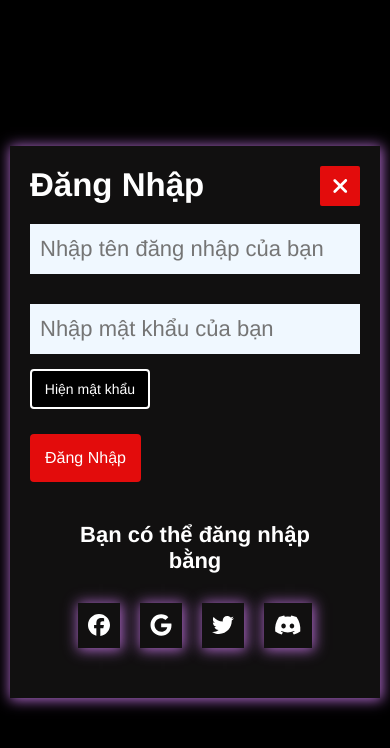
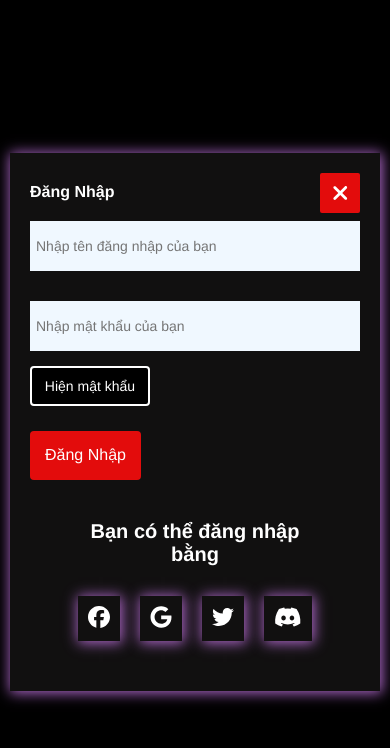
Before and after one commit to thephong2408/comic-web, a React (Create React App) app: page /signin in a window 390 px wide. Shown: the top 748 px of the page. Built offline with nearby package versions, Linux system fonts and the light colour scheme.

Commit message:
update code

```diff
--- a/src/Layout/DefaultLayout/Swiper/Item.module.scss
+++ b/src/Layout/DefaultLayout/Swiper/Item.module.scss
@@ -38,3 +38,6 @@ img {
         }
     }
 }
+
+@media (max-width: 575.98px) {
+}
--- a/src/Layout/DefaultLayout/Swiper/styles.css
+++ b/src/Layout/DefaultLayout/Swiper/styles.css
@@ -32,6 +32,18 @@ h3 {
     display: flex;
     justify-content: center;
     align-items: center;
+}
+@media (max-width: 575.98px) {
+    .swiper-slide {
+        min-width: 15rem;
+        max-width: 20rem;
+        height: 100%;
+    }
+    .swiper {
+        width: 100%;
+        height: 18rem;
+        background-color: var(--background-color--white);
+    }
 }
 
 .swiper-slide img {
--- a/src/Pages/Chapter/Chapter.module.scss
+++ b/src/Pages/Chapter/Chapter.module.scss
@@ -10,7 +10,7 @@
             height: 5rem;
             align-items: center;
             .nav-title-li1 {
-                padding: 1rem;
+                padding-inline: 1rem;
                 font-size: var(--l);
                 font-weight: 600;
             }
--- a/src/Pages/Chapter/index.js
+++ b/src/Pages/Chapter/index.js
@@ -85,13 +85,6 @@ function Chapter() {
                     <nav className={cx('nav-title')}>
                         <ul className={cx('nav-title-ul')}>
                             <li className={cx('nav-title-li1', 'nav-title-li-home')}>
-                                <Link to="/">Trang chủ</Link>
-                            </li>
-                            <li className={cx('nav-title-li1')}>
-                                <FontAwesomeIcon icon={faAnglesRight} />
-                            </li>
-
-                            <li className={cx('nav-title-li1', 'nav-title-li-home')}>
                                 <Link to={`/comicbookcover/${post.name}`}>{post.name}</Link>
                             </li>
                         </ul>
--- a/src/Pages/SelectFilter/SelectFilter.module.scss
+++ b/src/Pages/SelectFilter/SelectFilter.module.scss
@@ -72,7 +72,7 @@
                 padding-left: 10px;
                 padding-right: 10px;
                 font-size: 1rem;
-                // background-color: var(--background-color-card);
+                background-color: rgba($color: #000000, $alpha: 0.5);
                 color: var(--text-color-white);
                 display: flex;
                 justify-content: space-between;
--- a/src/Pages/Signin/Signin.module.scss
+++ b/src/Pages/Signin/Signin.module.scss
@@ -1,6 +1,5 @@
 .wrapper {
     padding-inline: 12rem;
-
     display: flex;
     justify-content: center;
     align-items: center;
@@ -10,9 +9,9 @@
     color: var(--text-color-white);
     font-size: var(--l);
     background-color: rgba(0, 0, 0, 1);
-    & h2 {
-        padding-bottom: 2rem;
-    }
+}
+h2 {
+    padding-bottom: 2rem;
 }
 
 //dăng kí
@@ -154,4 +153,17 @@ input {
     .wrapper {
         padding: 1rem;
     }
+    h2 {
+        font-size: var(--m);
+    }
+    .input {
+        padding: 0.6rem;
+        font-size: var(--ms);
+    }
+    .div-other-title {
+        font-size: var(--n);
+    }
+    .dangnhap {
+        margin-top: 1rem;
+    }
 }
--- a/src/Pages/Signin/index.js
+++ b/src/Pages/Signin/index.js
@@ -52,7 +52,7 @@ function Signon() {
                         <FontAwesomeIcon icon={faXmark} />
                     </button>
                 </Link>
-                <form onSubmit={handleSignUp}>
+                <form className={cx('dangnhap')} onSubmit={handleSignUp}>
                     <h2>Đăng Nhập</h2>
 
                     <input
--- a/src/Pages/Signon/Signon.module.scss
+++ b/src/Pages/Signon/Signon.module.scss
@@ -154,4 +154,17 @@ input {
     .wrapper {
         padding: 1rem;
     }
+    h2 {
+        font-size: var(--m);
+    }
+    .input {
+        padding: 0.6rem;
+        font-size: var(--ms);
+    }
+    .div-other-title {
+        font-size: var(--n);
+    }
+    .dangki {
+        margin-top: 1rem;
+    }
 }
--- a/src/Pages/Signon/index.js
+++ b/src/Pages/Signon/index.js
@@ -77,7 +77,7 @@ function Signon() {
                         <FontAwesomeIcon icon={faXmark} />
                     </button>
                 </Link>
-                <form onSubmit={handleSignUp}>
+                <form className={cx('dangki')} onSubmit={handleSignUp}>
                     <h2>Đăng Kí</h2>
 
                     <input
```
